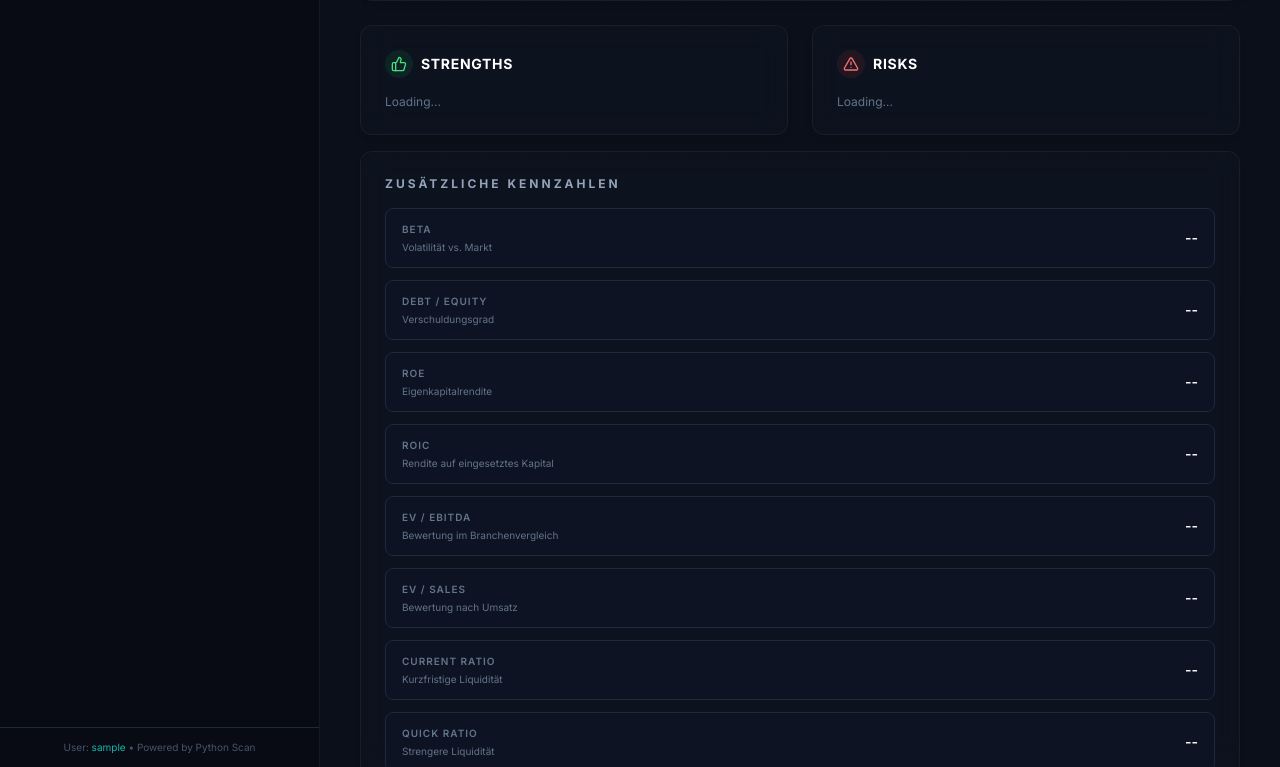
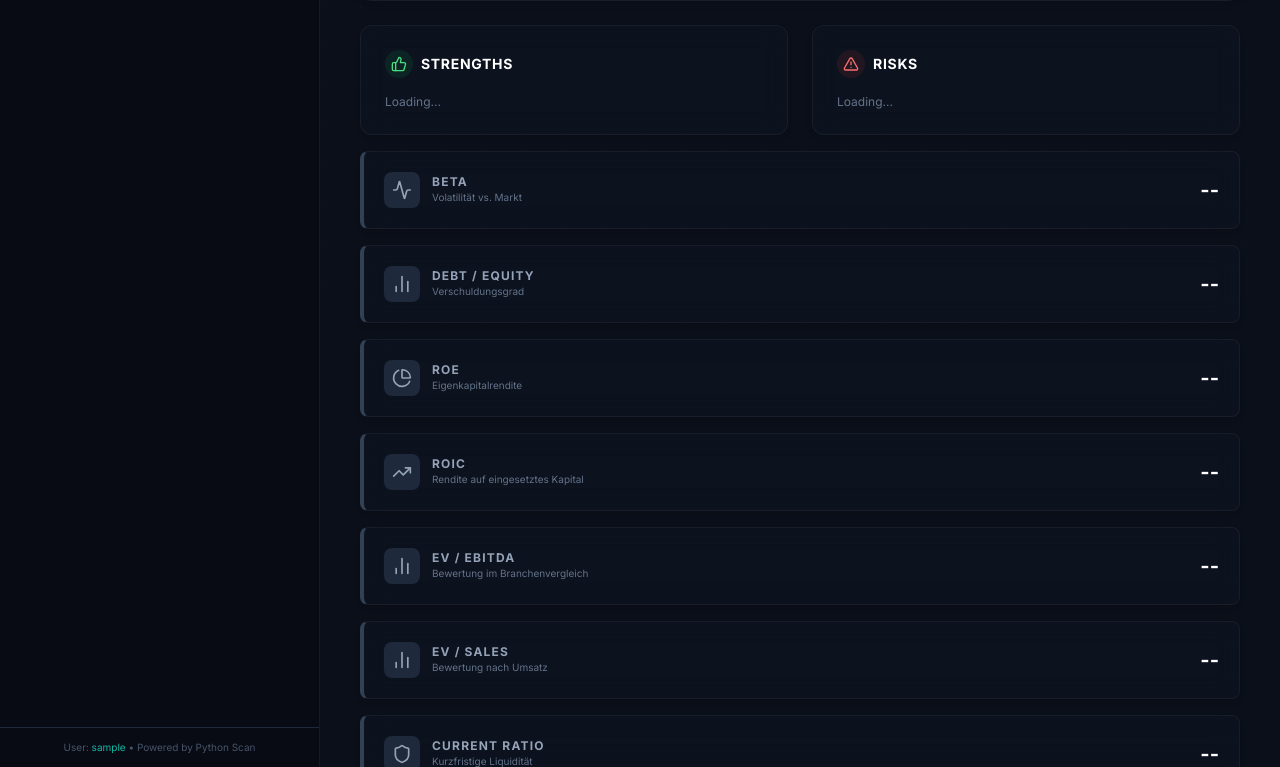
Before and after one commit to larsender1/valueradar, a Flask app: template templates/dashboard.html in a window 1280 px wide. Shown: the part 1833-2600 px from the top of the page. Run offline with Flask 3, Linux system fonts and the light colour scheme; the template is opened without the code that fills it: most values are stand-ins (such as "Sample title", 1, 10 or a date in 2020); some libraries are stand-ins or nearby versions.

Commit message:
Refactor KPIs layout: move additional metrics under strengths & risks and convert to card layout

```diff
--- a/templates/dashboard.html
+++ b/templates/dashboard.html
@@ -494,154 +494,220 @@
             </section>
 
             <!-- Extra Fundamentalkennzahlen -->
-            <section class="glass-card rounded-xl p-6 mt-4">
-                <h3 class="text-xs font-bold text-slate-400 uppercase tracking-[0.25em] mb-4">
-                    Zusätzliche Kennzahlen
-                </h3>
-
-                <div class="space-y-3 text-xs">
+            <section class="grid grid-cols-1 gap-4 mt-4">
 
                 <!-- Beta -->
                 <div
-                        class="flex items-center justify-between rounded-lg bg-slate-900/40 border border-slate-800 px-4 py-3">
+                    class="glass-card rounded-lg p-5 border-l-4 border-l-slate-700 hover:border-l-teal-500 transition flex flex-col md:flex-row md:items-center md:justify-between gap-4">
+                    <div class="flex items-center gap-3">
+                        <div class="p-2 bg-slate-800 rounded-lg text-slate-400">
+                            <i data-lucide="activity" class="w-5 h-5"></i>
+                        </div>
                         <div>
-                            <div class="text-[10px] font-semibold text-slate-500 uppercase tracking-widest">
+                            <div class="text-xs font-bold text-slate-400 uppercase tracking-widest">
                                 Beta
                             </div>
-                            <div class="text-[10px] text-slate-500 mt-0.5">
+                            <div class="text-[10px] text-slate-500">
                                 Volatilität vs. Markt
                             </div>
                         </div>
-                        <div id="kpi-beta" class="text-sm font-semibold text-slate-100">--</div>
+                    </div>
+                    <div class="text-right">
+                        <div id="kpi-beta" class="text-xl font-bold text-white">--</div>
+                    </div>
                 </div>
 
                 <!-- Debt / Equity -->
                 <div
-                        class="flex items-center justify-between rounded-lg bg-slate-900/40 border border-slate-800 px-4 py-3">
+                    class="glass-card rounded-lg p-5 border-l-4 border-l-slate-700 hover:border-l-teal-500 transition flex flex-col md:flex-row md:items-center md:justify-between gap-4">
+                    <div class="flex items-center gap-3">
+                        <div class="p-2 bg-slate-800 rounded-lg text-slate-400">
+                            <i data-lucide="bar-chart-2" class="w-5 h-5"></i>
+                        </div>
                         <div>
-                            <div class="text-[10px] font-semibold text-slate-500 uppercase tracking-widest">
+                            <div class="text-xs font-bold text-slate-400 uppercase tracking-widest">
                                 Debt / Equity
                             </div>
-                            <div class="text-[10px] text-slate-500 mt-0.5">
+                            <div class="text-[10px] text-slate-500">
                                 Verschuldungsgrad
                             </div>
                         </div>
-                        <div id="kpi-de" class="text-sm font-semibold text-slate-100">--</div>
+                    </div>
+                    <div class="text-right">
+                        <div id="kpi-de" class="text-xl font-bold text-white">--</div>
+                    </div>
                 </div>
 
                 <!-- ROE -->
                 <div
-                        class="flex items-center justify-between rounded-lg bg-slate-900/40 border border-slate-800 px-4 py-3">
+                    class="glass-card rounded-lg p-5 border-l-4 border-l-slate-700 hover:border-l-teal-500 transition flex flex-col md:flex-row md:items-center md:justify-between gap-4">
+                    <div class="flex items-center gap-3">
+                        <div class="p-2 bg-slate-800 rounded-lg text-slate-400">
+                            <i data-lucide="pie-chart" class="w-5 h-5"></i>
+                        </div>
                         <div>
-                            <div class="text-[10px] font-semibold text-slate-500 uppercase tracking-widest">
+                            <div class="text-xs font-bold text-slate-400 uppercase tracking-widest">
                                 ROE
                             </div>
-                            <div class="text-[10px] text-slate-500 mt-0.5">
+                            <div class="text-[10px] text-slate-500">
                                 Eigenkapitalrendite
                             </div>
                         </div>
-                        <div id="kpi-roe" class="text-sm font-semibold text-slate-100">--</div>
+                    </div>
+                    <div class="text-right">
+                        <div id="kpi-roe" class="text-xl font-bold text-white">--</div>
+                    </div>
                 </div>
 
                 <!-- ROIC -->
                 <div
-                        class="flex items-center justify-between rounded-lg bg-slate-900/40 border border-slate-800 px-4 py-3">
+                    class="glass-card rounded-lg p-5 border-l-4 border-l-slate-700 hover:border-l-teal-500 transition flex flex-col md:flex-row md:items-center md:justify-between gap-4">
+                    <div class="flex items-center gap-3">
+                        <div class="p-2 bg-slate-800 rounded-lg text-slate-400">
+                            <i data-lucide="trending-up" class="w-5 h-5"></i>
+                        </div>
                         <div>
-                            <div class="text-[10px] font-semibold text-slate-500 uppercase tracking-widest">
+                            <div class="text-xs font-bold text-slate-400 uppercase tracking-widest">
                                 ROIC
                             </div>
-                            <div class="text-[10px] text-slate-500 mt-0.5">
+                            <div class="text-[10px] text-slate-500">
                                 Rendite auf eingesetztes Kapital
                             </div>
                         </div>
-                        <div id="kpi-roic" class="text-sm font-semibold text-slate-100">--</div>
+                    </div>
+                    <div class="text-right">
+                        <div id="kpi-roic" class="text-xl font-bold text-white">--</div>
+                    </div>
                 </div>
 
                 <!-- EV / EBITDA -->
                 <div
-                        class="flex items-center justify-between rounded-lg bg-slate-900/40 border border-slate-800 px-4 py-3">
+                    class="glass-card rounded-lg p-5 border-l-4 border-l-slate-700 hover:border-l-teal-500 transition flex flex-col md:flex-row md:items-center md:justify-between gap-4">
+                    <div class="flex items-center gap-3">
+                        <div class="p-2 bg-slate-800 rounded-lg text-slate-400">
+                            <i data-lucide="bar-chart-2" class="w-5 h-5"></i>
+                        </div>
                         <div>
-                            <div class="text-[10px] font-semibold text-slate-500 uppercase tracking-widest">
+                            <div class="text-xs font-bold text-slate-400 uppercase tracking-widest">
                                 EV / EBITDA
                             </div>
-                            <div class="text-[10px] text-slate-500 mt-0.5">
+                            <div class="text-[10px] text-slate-500">
                                 Bewertung im Branchenvergleich
                             </div>
                         </div>
-                        <div id="kpi-ev-ebitda" class="text-sm font-semibold text-slate-100">--</div>
+                    </div>
+                    <div class="text-right">
+                        <div id="kpi-ev-ebitda" class="text-xl font-bold text-white">--</div>
+                    </div>
                 </div>
 
                 <!-- EV / Sales -->
                 <div
-                        class="flex items-center justify-between rounded-lg bg-slate-900/40 border border-slate-800 px-4 py-3">
+                    class="glass-card rounded-lg p-5 border-l-4 border-l-slate-700 hover:border-l-teal-500 transition flex flex-col md:flex-row md:items-center md:justify-between gap-4">
+                    <div class="flex items-center gap-3">
+                        <div class="p-2 bg-slate-800 rounded-lg text-slate-400">
+                            <i data-lucide="bar-chart-2" class="w-5 h-5"></i>
+                        </div>
                         <div>
-                            <div class="text-[10px] font-semibold text-slate-500 uppercase tracking-widest">
+                            <div class="text-xs font-bold text-slate-400 uppercase tracking-widest">
                                 EV / Sales
                             </div>
-                            <div class="text-[10px] text-slate-500 mt-0.5">
+                            <div class="text-[10px] text-slate-500">
                                 Bewertung nach Umsatz
                             </div>
                         </div>
-                        <div id="kpi-ev-sales" class="text-sm font-semibold text-slate-100">--</div>
+                    </div>
+                    <div class="text-right">
+                        <div id="kpi-ev-sales" class="text-xl font-bold text-white">--</div>
+                    </div>
                 </div>
 
                 <!-- Current Ratio -->
                 <div
-                        class="flex items-center justify-between rounded-lg bg-slate-900/40 border border-slate-800 px-4 py-3">
+                    class="glass-card rounded-lg p-5 border-l-4 border-l-slate-700 hover:border-l-teal-500 transition flex flex-col md:flex-row md:items-center md:justify-between gap-4">
+                    <div class="flex items-center gap-3">
+                        <div class="p-2 bg-slate-800 rounded-lg text-slate-400">
+                            <i data-lucide="shield" class="w-5 h-5"></i>
+                        </div>
                         <div>
-                            <div class="text-[10px] font-semibold text-slate-500 uppercase tracking-widest">
+                            <div class="text-xs font-bold text-slate-400 uppercase tracking-widest">
                                 Current Ratio
                             </div>
-                            <div class="text-[10px] text-slate-500 mt-0.5">
+                            <div class="text-[10px] text-slate-500">
                                 Kurzfristige Liquidität
                             </div>
                         </div>
-                        <div id="kpi-current" class="text-sm font-semibold text-slate-100">--</div>
+                    </div>
+                    <div class="text-right">
+                        <div id="kpi-current" class="text-xl font-bold text-white">--</div>
+                    </div>
                 </div>
 
                 <!-- Quick Ratio -->
                 <div
-                        class="flex items-center justify-between rounded-lg bg-slate-900/40 border border-slate-800 px-4 py-3">
+                    class="glass-card rounded-lg p-5 border-l-4 border-l-slate-700 hover:border-l-teal-500 transition flex flex-col md:flex-row md:items-center md:justify-between gap-4">
+                    <div class="flex items-center gap-3">
+                        <div class="p-2 bg-slate-800 rounded-lg text-slate-400">
+                            <i data-lucide="zap" class="w-5 h-5"></i>
+                        </div>
                         <div>
-                            <div class="text-[10px] font-semibold text-slate-500 uppercase tracking-widest">
+                            <div class="text-xs font-bold text-slate-400 uppercase tracking-widest">
                                 Quick Ratio
                             </div>
-                            <div class="text-[10px] text-slate-500 mt-0.5">
+                            <div class="text-[10px] text-slate-500">
                                 Strengere Liquidität
                             </div>
                         </div>
-                        <div id="kpi-quick" class="text-sm font-semibold text-slate-100">--</div>
+                    </div>
+                    <div class="text-right">
+                        <div id="kpi-quick" class="text-xl font-bold text-white">--</div>
+                    </div>
                 </div>
 
                 <!-- Free Cash Flow -->
                 <div
-                        class="flex items-center justify-between rounded-lg bg-slate-900/40 border border-slate-800 px-4 py-3">
+                    class="glass-card rounded-lg p-5 border-l-4 border-l-slate-700 hover:border-l-teal-500 transition flex flex-col md:flex-row md:items-center md:justify-between gap-4">
+                    <div class="flex items-center gap-3">
+                        <div class="p-2 bg-slate-800 rounded-lg text-slate-400">
+                            <i data-lucide="dollar-sign" class="w-5 h-5"></i>
+                        </div>
                         <div>
-                            <div class="text-[10px] font-semibold text-slate-500 uppercase tracking-widest">
+                            <div class="text-xs font-bold text-slate-400 uppercase tracking-widest">
                                 Free Cash Flow
                             </div>
-                            <div class="text-[10px] text-slate-500 mt-0.5">
+                            <div class="text-[10px] text-slate-500">
                                 Nach Investitionen verfügbar
                             </div>
                         </div>
-                        <div id="kpi-fcf" class="text-sm font-semibold text-slate-100">--</div>
+                    </div>
+                    <div class="text-right">
+                        <div id="kpi-fcf" class="text-xl font-bold text-white">--</div>
+                    </div>
                 </div>
 
                 <!-- Payout Ratio -->
                 <div
-                        class="flex items-center justify-between rounded-lg bg-slate-900/40 border border-slate-800 px-4 py-3">
+                    class="glass-card rounded-lg p-5 border-l-4 border-l-slate-700 hover:border-l-teal-500 transition flex flex-col md:flex-row md:items-center md:justify-between gap-4">
+                    <div class="flex items-center gap-3">
+                        <div class="p-2 bg-slate-800 rounded-lg text-slate-400">
+                            <i data-lucide="percent" class="w-5 h-5"></i>
+                        </div>
                         <div>
-                            <div class="text-[10px] font-semibold text-slate-500 uppercase tracking-widest">
+                            <div class="text-xs font-bold text-slate-400 uppercase tracking-widest">
                                 Payout Ratio
                             </div>
-                            <div class="text-[10px] text-slate-500 mt-0.5">
+                            <div class="text-[10px] text-slate-500">
                                 Dividende vs. Gewinn
                             </div>
                         </div>
-                        <div id="kpi-payout" class="text-sm font-semibold text-slate-100">--</div>
+                    </div>
+                    <div class="text-right">
+                        <div id="kpi-payout" class="text-xl font-bold text-white">--</div>
                     </div>
                 </div>
+
             </section>
+
 
 
             <div class="text-center text-[10px] text-slate-600 pb-4">
```
Lines whose indentation alone changed are shown as unchanged.
